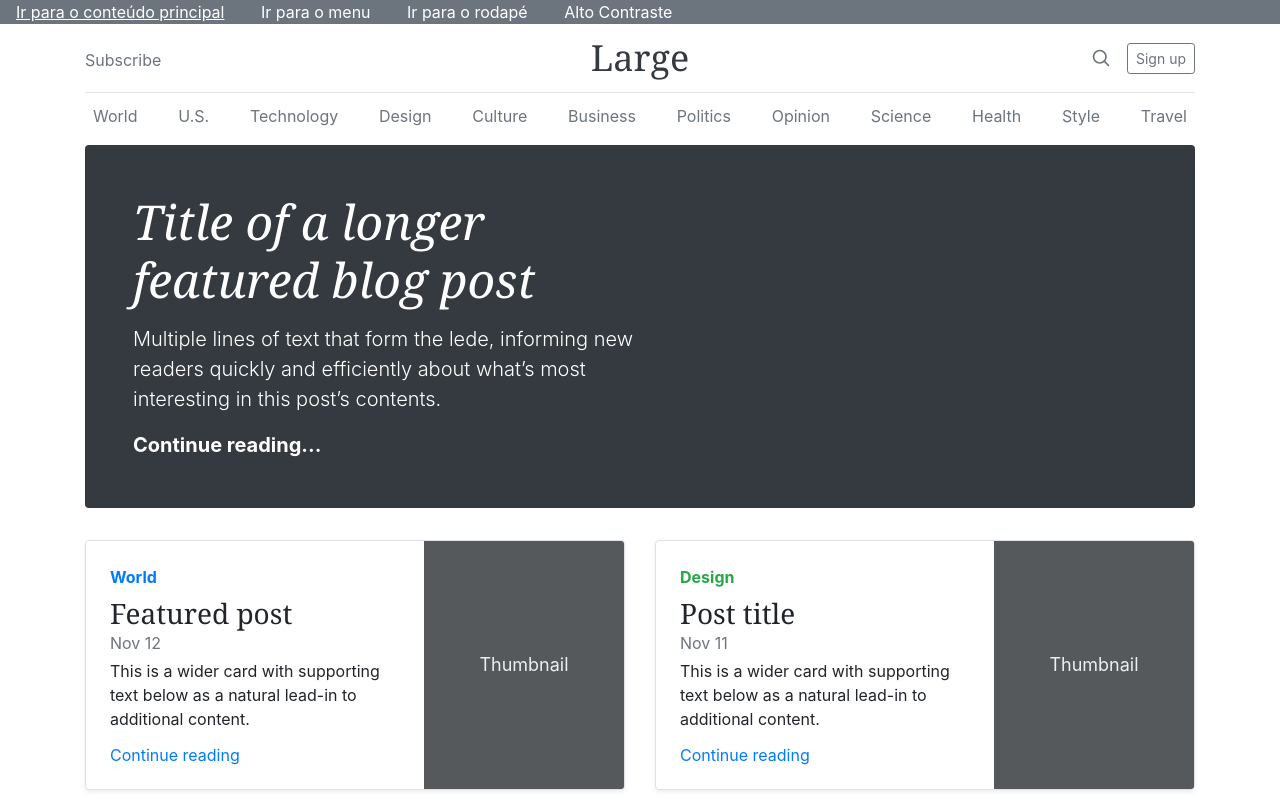
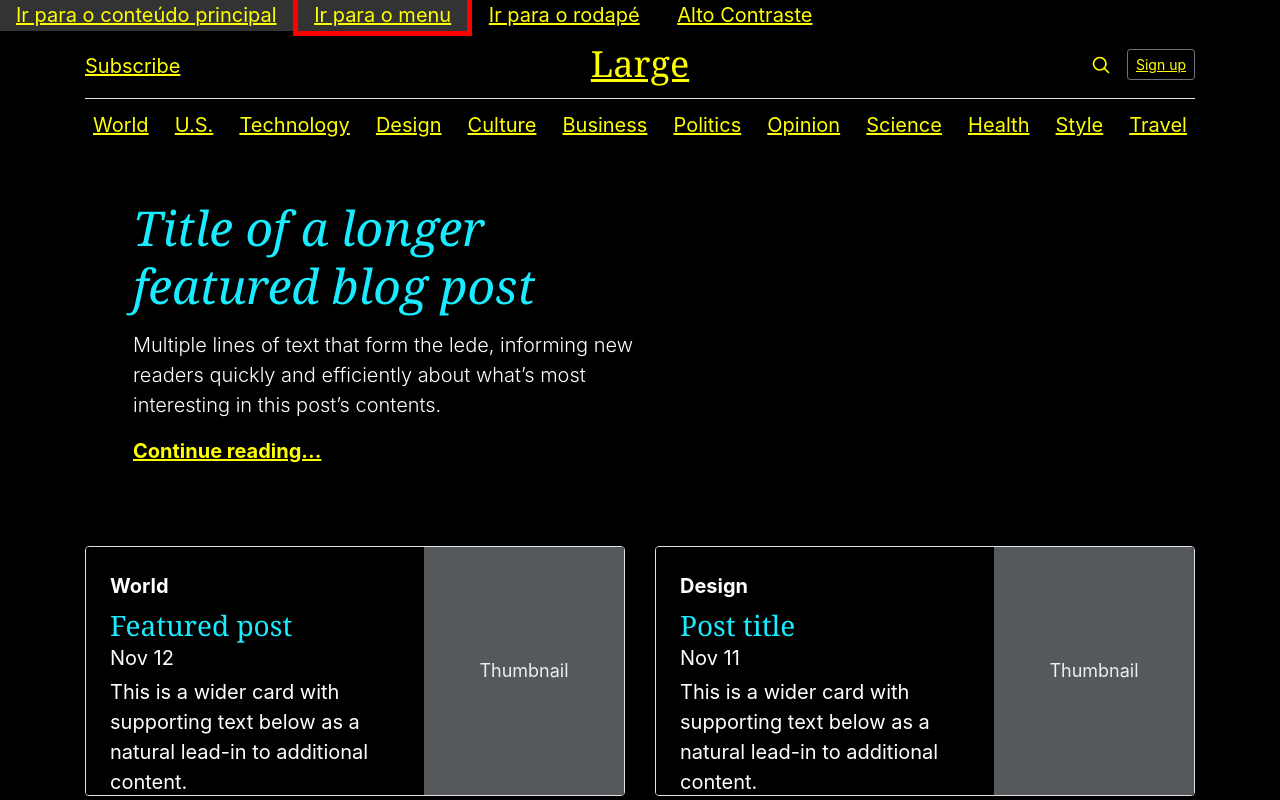
Before and after one commit to douglassouza/high-contrast-accessibility, a plain HTML site: page index.html in a window 1280 px wide. Both pictures are taken after a click on the link "Ir para o menu". Shown: the top 800 px of the page. Drawn offline with Linux system fonts and the light colour scheme; a web font is replaced by a local one.

Commit message:
add css high-contrast

```diff
--- a/css/high-contrast.css
+++ b/css/high-contrast.css
@@ -0,0 +1,106 @@
+/* ==========================================================================
+  Styles Contrast
+  ========================================================================== */
+
+*:focus {
+    outline: 5px solid red;
+}
+
+.contrast,
+.contrast nav,
+.contrast div,
+.contrast li,
+.contrast ol,
+.contrast header,
+.contrast footer,
+.contrast section,
+.contrast main,
+.contrast aside,
+.contrast article {
+    font-size: 20px;
+    background: black !important;
+    color: white !important;
+}
+
+.contrast h1,
+.contrast h2,
+.contrast h3,
+.contrast h4,
+.contrast h5,
+.contrast h6 {
+    color: #1AEBFF !important;
+}
+
+.contrast p,
+.contrast label,
+.contrast strong,
+.contrast em,
+.contrast cite,
+.contrast q,
+.contrast i,
+.contrast b,
+.contrast u,
+.contrast span {
+    color: white !important;
+}
+
+.contrast a{
+    color: yellow !important;
+    text-decoration: underline;
+}
+
+.contrast a:hover{
+    background-color: #333333;
+    text-decoration: underline;
+}
+
+.contrast a:focus{
+    background-color: #333333;
+    color: yellow !important;
+    text-decoration: underline;
+}
+
+.contrast a:visited{
+    color: purple !important;
+    text-decoration: underline;
+}
+
+.contrast button,
+.contrast input[type=button],
+.contrast input[type=reset],
+.contrast input[type=submit] {
+    background: black !important;
+    color: #FFFF00 !important;
+    border: none !important;
+}
+
+.contrast img.on-contrast-force-gray {
+    filter: grayscale(100%) contrast(120%);
+}
+
+.contrast img.on-contrast-force-white {
+    filter: brightness(0) invert(1);
+}
+
+.contrast input[type=text],
+.contrast input[type=password],
+.contrast input[type=url],
+.contrast input[type=search],
+.contrast input[type=email],
+.contrast input[type=tel],
+.contrast input[type=date],
+.contrast input[type=month],
+.contrast input[type=week],
+.contrast input[type=datetime],
+.contrast input[type=datetime-local],
+.contrast textarea,
+.contrast input[type=number] {
+    background: black !important;
+    border: 1px solid white !important;
+    color: white !important;
+}
+
+.contrast .label {
+    background: white !important;
+    color: black !important;
+}
--- a/index.html
+++ b/index.html
@@ -47,8 +47,8 @@
     <!-- Custom styles for high contrast -->
     <link href="./css/high-contrast.css" rel="stylesheet">
   </head>
-  <body cz-shortcut-listen="true">
-    <nav class="accessibility nav d-none d-lg-block text-white bg-secondary">
+  <body cz-shortcut-listen="true" class="contrast has-a11y-toolbar a11y-fontsize">
+    <nav class="accessibility nav d-lg-block text-white bg-secondary">
       <a class="text-white py-1 px-3" href="#" accesskey="1">Ir para o conteúdo principal</a>
       <a class="text-white py-1 px-3" href="#" accesskey="2">Ir para o menu</a>
       <a class="text-white py-1 px-3" href="#" accesskey="3">Ir para o rodapé</a>
```
